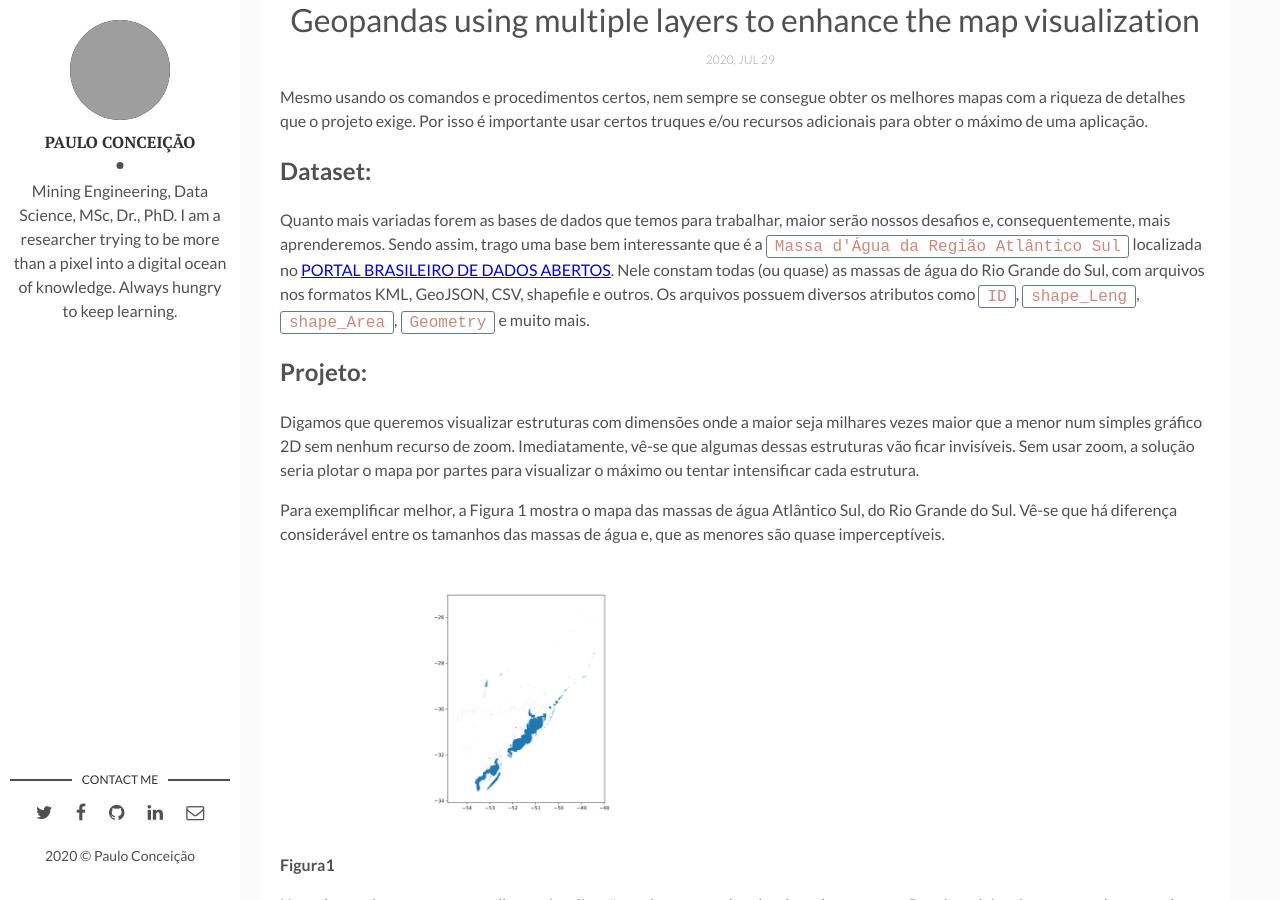
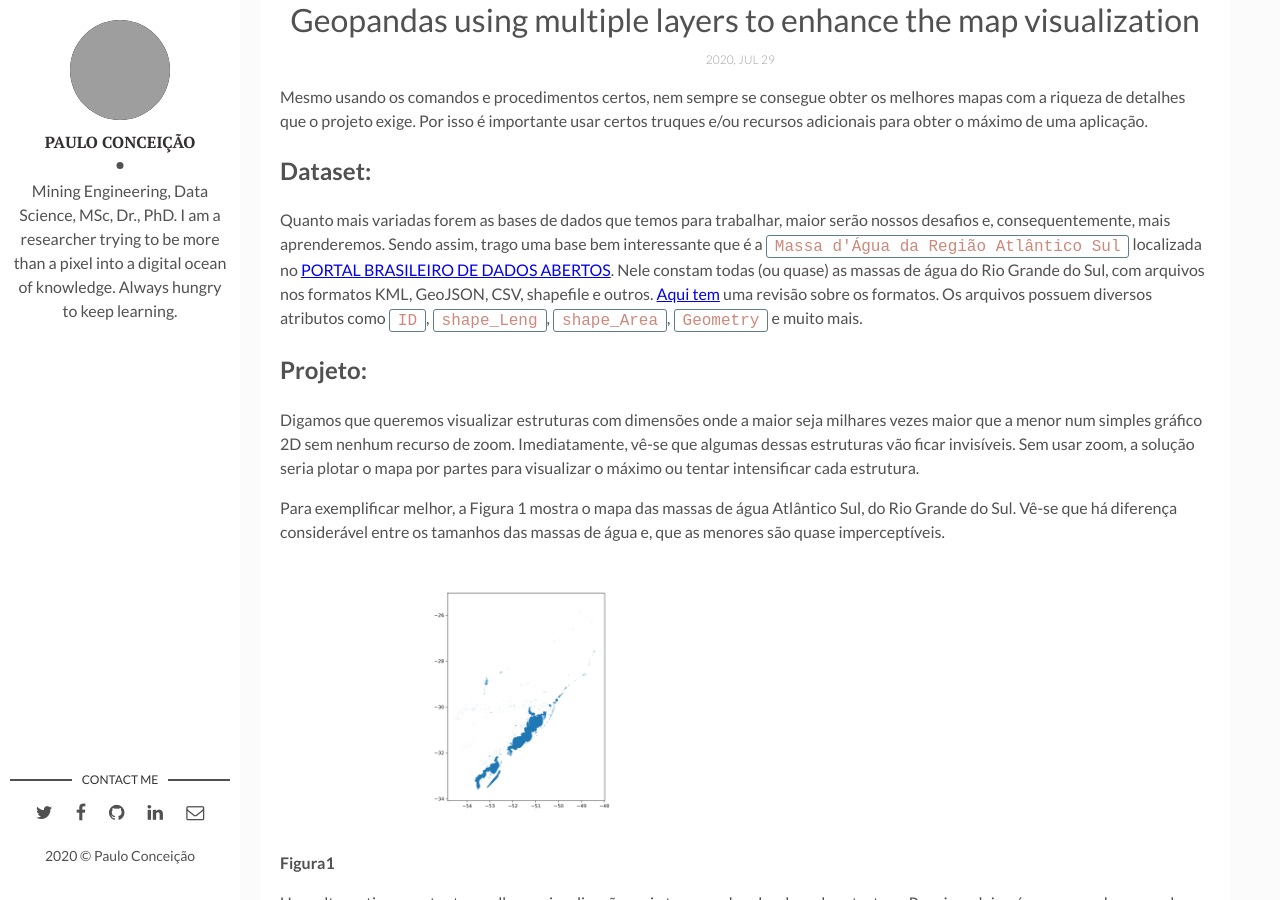
Before and after one commit to pauloconceicao/pauloconceicao.github.io, a Jekyll site: the page built from _posts/2020-07-29-Geopandas-using-multiple-layers-to-enhance-the-map-visualization.md, in a window 1280 px wide and 900 px high, scrolled down 551 px. Built offline with Jekyll 4.4.1, drawn with Linux system fonts in a browser that asks for light colours; comment, search, counter and statistics services are not loaded; grey boxes are pictures that could not be loaded.

Commit message:
Update 2020-07-29-Geopandas-using-multiple-layers-to-enhance-the-map-visualization.md

```diff
--- a/_posts/2020-07-29-Geopandas-using-multiple-layers-to-enhance-the-map-visualization.md
+++ b/_posts/2020-07-29-Geopandas-using-multiple-layers-to-enhance-the-map-visualization.md
@@ -12,7 +12,7 @@ categories: [Mining, Dataset, Geocoding, Visualization]
 Mesmo usando os comandos e procedimentos certos, nem sempre se consegue obter os melhores mapas com a riqueza de detalhes que o projeto exige. Por isso é importante usar certos truques e/ou recursos adicionais para obter o máximo de uma aplicação.
 
 ## Dataset:
-Quanto mais variadas forem as bases de dados que temos para trabalhar, maior serão nossos desafios e, consequentemente, mais aprenderemos. Sendo assim, trago uma base bem interessante que é a `Massa d'Água da Região Atlântico Sul` localizada no [PORTAL BRASILEIRO DE DADOS ABERTOS]( http://dados.gov.br/dataset/massa-dagua-da-regiao-atlantico-sul). Nele constam todas (ou quase) as massas de água do Rio Grande do Sul, com arquivos nos formatos KML, GeoJSON, CSV, shapefile e outros. Os arquivos possuem diversos atributos como `ID`, `shape_Leng`, `shape_Area`, `Geometry` e muito mais.
+Quanto mais variadas forem as bases de dados que temos para trabalhar, maior serão nossos desafios e, consequentemente, mais aprenderemos. Sendo assim, trago uma base bem interessante que é a `Massa d'Água da Região Atlântico Sul` localizada no [PORTAL BRASILEIRO DE DADOS ABERTOS]( http://dados.gov.br/dataset/massa-dagua-da-regiao-atlantico-sul). Nele constam todas (ou quase) as massas de água do Rio Grande do Sul, com arquivos nos formatos KML, GeoJSON, CSV, shapefile e outros. [Aqui tem]( https://www.linkedin.com/pulse/geoespacial-an%25C3%25A1lise-com-gis-geographic-information-e-nunes-concei%25C3%25A7%25C3%25A3o/) uma revisão sobre os formatos. Os arquivos possuem diversos atributos como  `ID`,  `shape_Leng`,  `shape_Area`,  `Geometry`  e muito mais.
 
 ## Projeto:
 Digamos que queremos visualizar estruturas com dimensões onde a maior seja milhares vezes maior que a menor num simples gráfico 2D sem nenhum recurso de zoom. Imediatamente, vê-se que algumas dessas estruturas vão ficar invisíveis. Sem usar zoom, a solução seria plotar o mapa por partes para visualizar o máximo ou tentar intensificar cada estrutura.
@@ -24,7 +24,7 @@ Para exemplificar melhor, a Figura 1 mostra o mapa das massas de água Atlântic
 </div>
 **Figura1**
 
-Uma alternativa para tentar melhor a visualização seria traçar as bordas de cada estrutura. Para isso deixaríamos a cor da massa de água transparente, para o contorno se sobressair. Aplicando o comando para realizar a tarefa, ficaria `arquivo.plot(facecolor=”none”, edgecolor=”blue”)`. Contudo, isso causaria uma certa confusão, pois os argumentos `“none”` e `None` são diferentes quando se usa `“facecolor”`, eles têm funções opostas. O melhor procedimento é usar `arquivo.boundary.plot()`. Este contexto é mais explícito e claro para o módulo de plotagem. A Figura 2 exemplifica o resultado da operação. Ainda assim, não parece um resultado muito bom, pois massas de água pequenas ou sinuosas parecem estar preenchidas e não é possível fazer distinção entre estruturas muito próximas.
+Uma alternativa para tentar melhor a visualização seria traçar as bordas de cada estrutura. Para isso deixaríamos a cor da massa de água transparente, para o contorno se sobressair. Aplicando o comando para realizar a tarefa, ficaria  `arquivo.plot(facecolor=”none”, edgecolor=”blue”)`. Contudo, isso causaria uma certa confusão, pois os argumentos  `“none”`  e  `None`  são diferentes quando se usa  `“facecolor”` , eles têm funções opostas. O melhor procedimento é usar  `arquivo.boundary.plot()` . Este contexto é mais explícito e claro para o módulo de plotagem. A Figura 2 exemplifica o resultado da operação. Ainda assim, não parece um resultado muito bom, pois massas de água pequenas ou sinuosas parecem estar preenchidas e não é possível fazer distinção entre estruturas muito próximas.
 
 <div style="width: 600px;">
  <a href="/assets/img/2020-08/2020-07-29-FIG2.png"> <img src="/assets/img/2020-08/2020-07-29-FIG2.png" width="480px"></a>
@@ -32,7 +32,7 @@ Uma alternativa para tentar melhor a visualização seria traçar as bordas de c
 **Figura2**
 
 ## Melhorando o resultado
-Bom, o meu truque para intensificar a visualização é usar múltiplas camadas. Usaremos uma camada para o contorno e outra para o preenchimento. Quando se usa múltiplas camadas, usa-se `zorder` para controlar a ordem em que as camadas aparecem e, aí vem a segunda parte do truque que é ordenar de forma correta as camadas, pois se ordenar errado o preenchimento fica por baixo e não aparecerá. A terceira parte, que é opcional, é adicionar cor variável as massas de água, a variação pode estar relacionada ao ID da estrutura ou ao tamanho. A Figura 3 mostra o resultado. Melhor, né?
+Bom, o meu truque para intensificar a visualização é usar múltiplas camadas. Usaremos uma camada para o contorno e outra para o preenchimento. Quando se usa múltiplas camadas, usa-se  `zorder`  para controlar a ordem em que as camadas aparecem e, aí vem a segunda parte do truque que é ordenar de forma correta as camadas, pois se ordenar errado o preenchimento fica por baixo e não aparecerá. A terceira parte, que é opcional, é adicionar cor variável as massas de água, a variação pode estar relacionada ao ID da estrutura ou ao tamanho. A Figura 3 mostra o resultado. Melhor, né?
 
 <div style="width: 600px;">
  <a href="/assets/img/2020-08/2020-07-29-FIG3.png"> <img src="/assets/img/2020-08/2020-07-29-FIG3.png" width="480px"></a>
```
